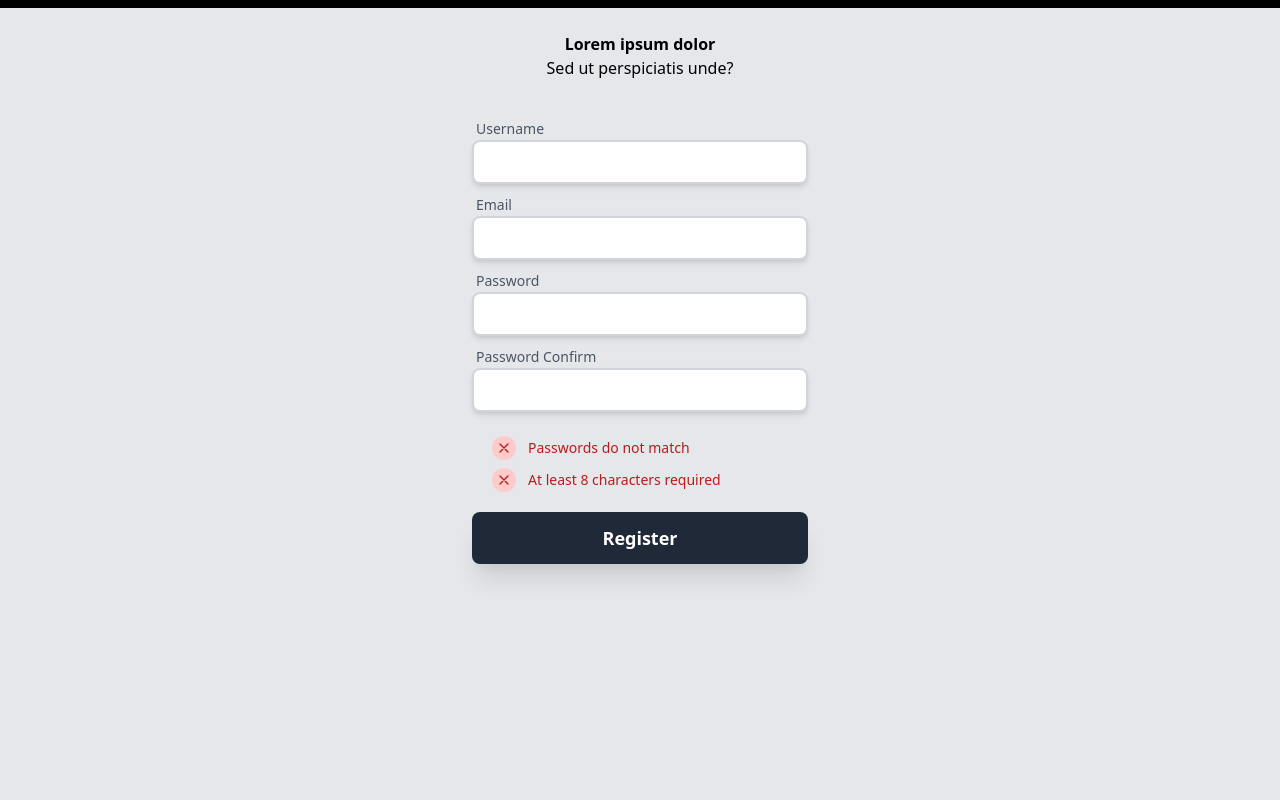
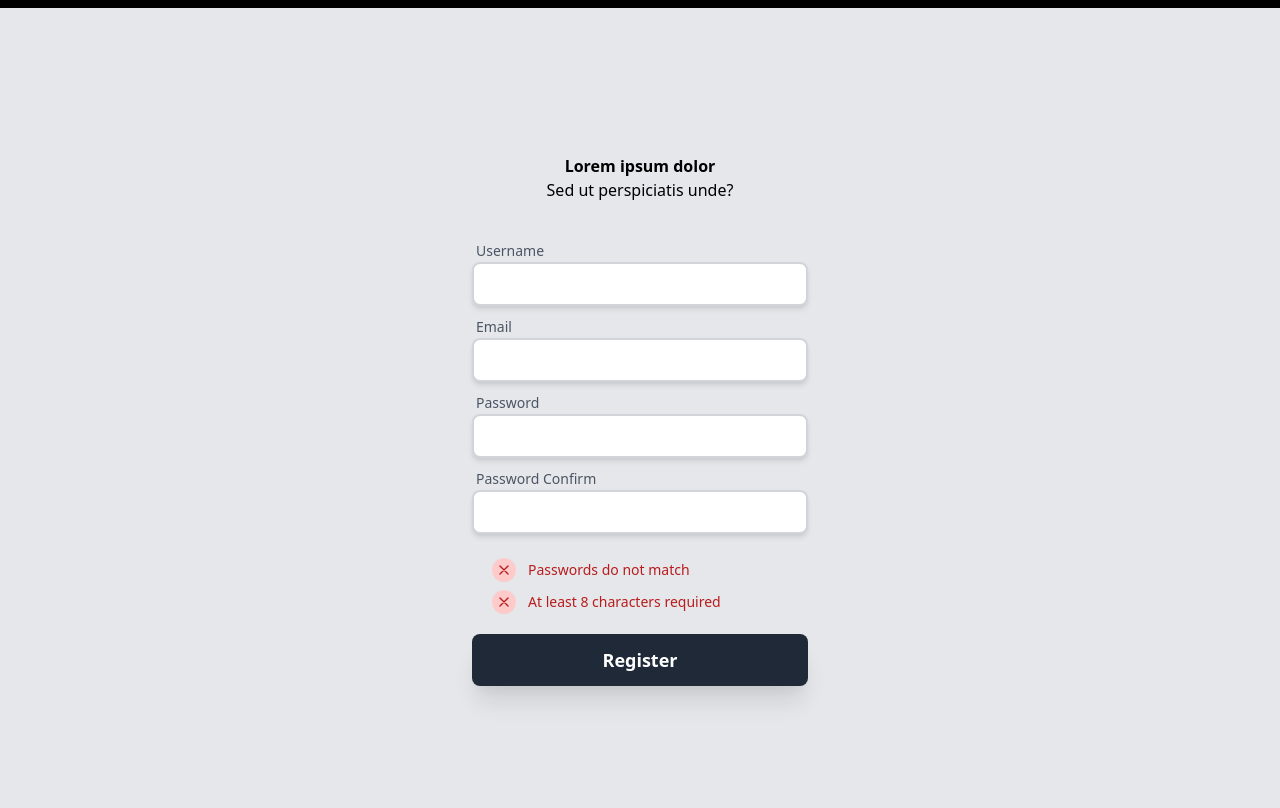
Before and after one commit to lawrenceagles/alpine-signUp-and-signIn, a plain HTML site: page index.html in a window 1280 px wide. Drawn offline with nearby package versions, Linux system fonts and the light colour scheme.

Commit message:
vertical align form

```diff
--- a/index.html
+++ b/index.html
@@ -12,7 +12,7 @@
 <body>
     <div class="bg-gray-200 relative min-h-screen antialiased border-t-8 border-black">
         <div class="max-w-sm mx-auto px-6">
-            <div class="relative flex flex-wrap">
+            <div class="relative h-screen flex flex-wrap items-center">
                 <div class="w-full relative">
                     <div class="mt-6">
                         <div class="text-center font-semibold text-black">
```
